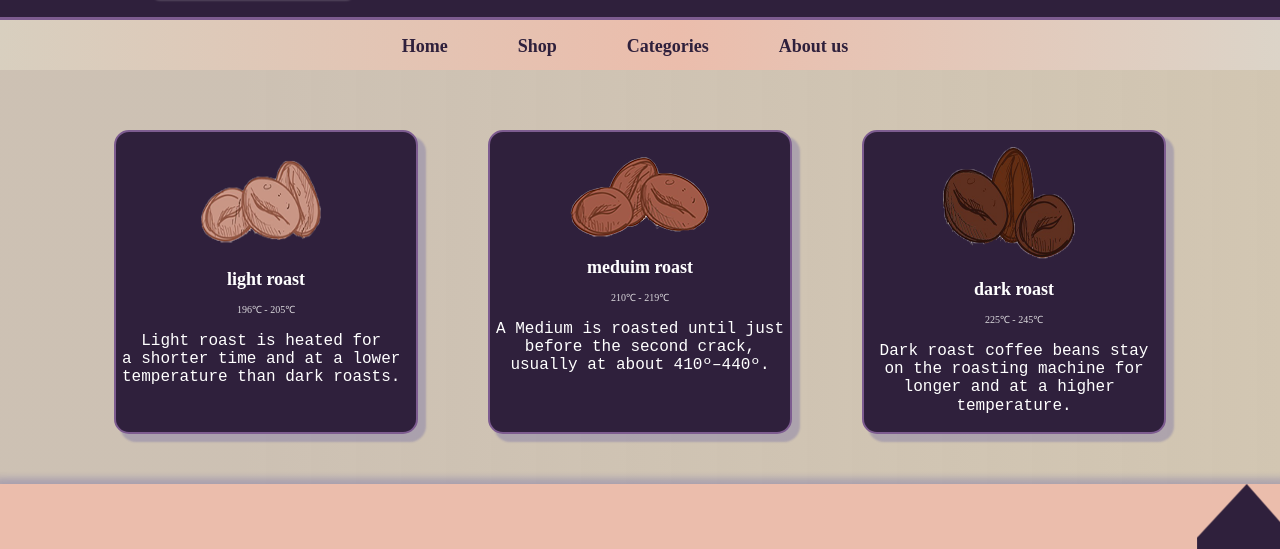
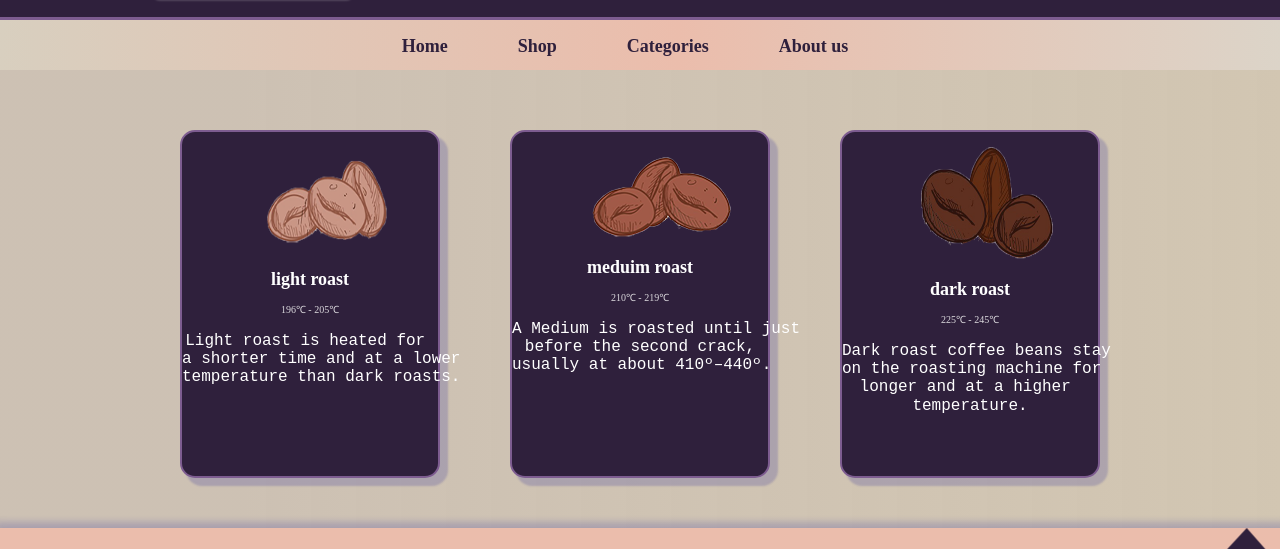
Before and after one commit to gilda-prv/coffee-shop-exercise, a plain HTML site: page index.html in a window 1280 px wide. Shown: the part 183-732 px from the top of the page. Drawn offline with Linux system fonts and the light colour scheme.

Commit message:
Update style.css

```diff
--- a/style.css
+++ b/style.css
@@ -94,16 +94,16 @@ li:hover {
 }
 .article-3div1 {
   background-color: #2f203c;
-  height: 300px;
-  width: 300px;
+  height: 43vh;
+  width: 20vw;
   border-radius: 15px;
   border: solid 2px #7d5c90;
   box-shadow: 7px 7px 2px 1px rgba(28, 28, 149, 0.2);
 }
 .article-3div2 {
   background-color: #2f203c;
-  height: 300px;
-  width: 300px;
+  height: 43vh;
+  width: 20vw;
   border-radius: 15px;
   border-radius: 15px;
   border: solid 2px #7d5c90;
@@ -111,8 +111,8 @@ li:hover {
 }
 .article-3div3 {
   background-color: #2f203c;
-  height: 300px;
-  width: 300px;
+  height: 43vh;
+  width: 20vw;
   border-radius: 15px;
   border-radius: 15px;
   border: solid 2px #7d5c90;
```
